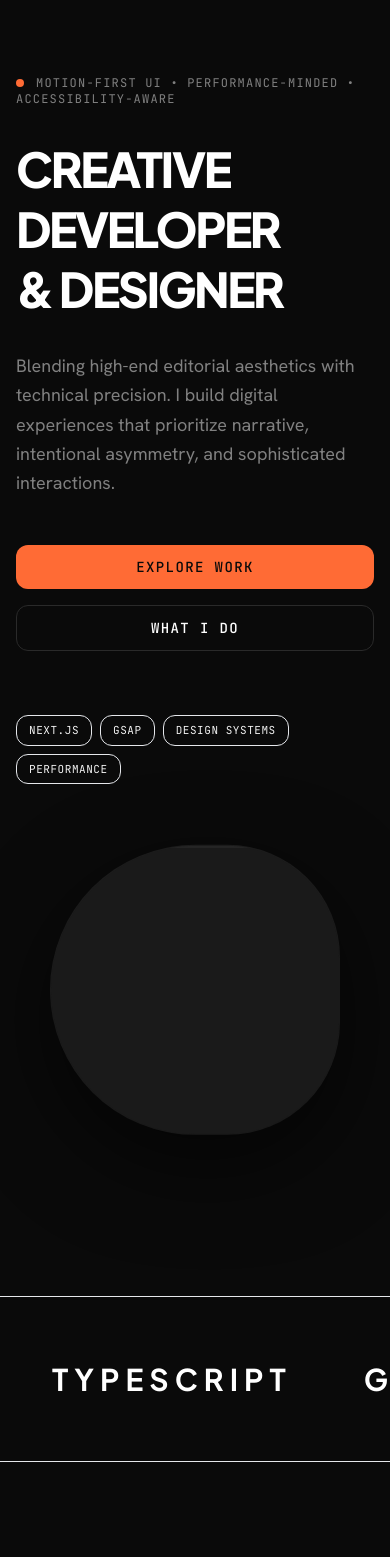
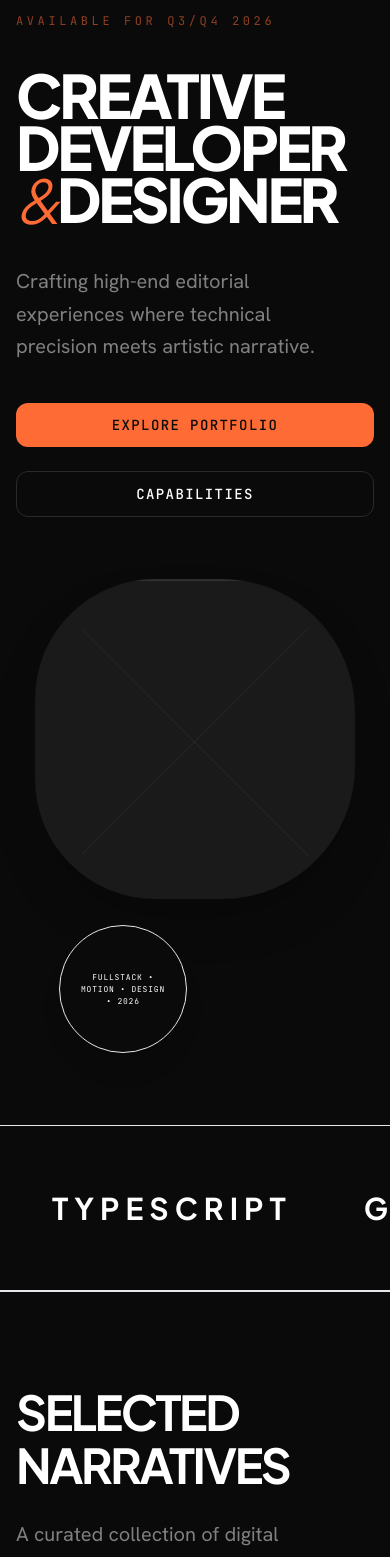
Before and after one commit to muhammadus-18/vibe-coded-1, a Next.js app: page / in a window 390 px wide. Shown: the part 160-1717 px from the top of the page. Built offline with nearby package versions, Linux system fonts and the light colour scheme.

Commit message:
feat: implement premium editorial enhancements (RevealText, HorizontalScroll, PageProgress)

```diff
--- a/src/app/home-client.jsx
+++ b/src/app/home-client.jsx
@@ -10,6 +10,8 @@ import ExperienceTimeline from '@/components/ExperienceTimeline';
 import TechMarquee from '@/components/TechMarquee';
 import ImpactStats from '@/components/ImpactStats';
 import FeaturedInsights from '@/components/FeaturedInsights';
+import RevealText from '@/components/RevealText';
+import HorizontalScroll from '@/components/HorizontalScroll';
 
 export default function Home({ posts }) {
   const heroVisual = useRef(null);
@@ -19,31 +21,7 @@ export default function Home({ posts }) {
     const reduceMotion =
       window.matchMedia?.('(prefers-reduced-motion: reduce)')?.matches ?? false;
 
-    // Stagger animation for hero content
-    if (heroContent.current) {
-      const texts = heroContent.current.querySelectorAll('[data-hero-text]');
-      const others = Array.from(heroContent.current.children).filter(child => !child.querySelector('[data-hero-text]'));
-
-      const tl = gsap.timeline();
-
-      tl.fromTo(texts, { y: '100%', opacity: 0 }, {
-        y: 0,
-        opacity: 1,
-        duration: 1.2,
-        stagger: 0.15,
-        ease: 'expo.out',
-      });
-
-      tl.fromTo(others, { y: 20, opacity: 0 }, {
-        y: 0,
-        opacity: 1,
-        duration: 0.8,
-        stagger: 0.1,
-        ease: 'power3.out',
-      }, '-=0.8');
-    }
-
-    // Border radius morphing animation for hero visual
+    // Stagger animation for hero visual elements
     if (!reduceMotion && heroVisual.current) {
       const tl = gsap.timeline({
         repeat: -1,
@@ -52,27 +30,22 @@ export default function Home({ posts }) {
 
       tl.to(heroVisual.current, {
         borderRadius: '30% 70% 70% 30% / 30% 30% 70% 70%',
-        duration: 2,
+        duration: 4,
         ease: 'power1.inOut',
       })
       .to(heroVisual.current, {
         borderRadius: '70% 30% 30% 70% / 30% 70% 70% 30%',
-        duration: 2,
-        ease: 'power1.inOut',
-      })
-      .to(heroVisual.current, {
-        borderRadius: '50% 50% 50% 50% / 50% 50% 50% 50%',
-        duration: 2,
+        duration: 4,
         ease: 'power1.inOut',
       });
 
       // Floating animation
       gsap.to(heroVisual.current, {
-        y: -15,
+        y: -20,
         duration: 3,
         repeat: -1,
         yoyo: true,
-        ease: 'power1.inOut'
+        ease: 'sine.inOut'
       });
     }
   }, []);
@@ -80,51 +53,59 @@ export default function Home({ posts }) {
   return (
     <div className="bg-background">
       {/* Hero */}
-      <section className="relative overflow-hidden">
-        <div className="container-page py-40">
+      <section className="relative overflow-hidden min-h-[90vh] flex items-center">
+        <div className="container-page py-24 md:py-40">
           <div className="grid grid-cols-1 lg:grid-cols-12 gap-x-6 gap-y-16 items-center">
-            <div ref={heroContent} className="lg:col-start-2 lg:col-span-5 space-y-8" data-reveal>
-              <p className="font-mono text-xs uppercase tracking-widest text-on-surface-variant">
-                <span className="inline-block w-2 h-2 rounded-full bg-primary-container mr-3" />
-                Motion-first UI • Performance-minded • Accessibility-aware
+            <div ref={heroContent} className="lg:col-start-1 lg:col-span-7 space-y-10">
+              <div className="overflow-hidden">
+                <p className="font-mono text-xs uppercase tracking-[0.3em] text-primary-container animate-pulse">
+                  Available for Q3/Q4 2026
                 </p>
-              <h1 className="font-display text-5xl md:text-[80px] font-extrabold text-foreground text-balance tracking-tighter leading-tight uppercase">
-                <span className="block overflow-hidden">
-                  <span className="inline-block" data-hero-text>Creative Developer</span>
-                </span>
-                <span className="block overflow-hidden">
-                  <span className="inline-block" data-hero-text>& Designer</span>
-                </span>
+              </div>
+
+              <h1 className="font-display text-6xl md:text-[110px] font-extrabold text-foreground tracking-tighter leading-[0.85] uppercase">
+                <RevealText speed={1.2}>Creative</RevealText>
+                <RevealText speed={1.2} delay={0.1}>Developer</RevealText>
+                <span className="text-primary-container italic font-light">&</span>
+                <RevealText speed={1.2} delay={0.2}>Designer</RevealText>
               </h1>
-              <p className="font-sans text-lg md:text-xl text-on-surface-variant max-w-xl leading-relaxed">
-                Blending high-end editorial aesthetics with technical precision. I build digital experiences that prioritize narrative, intentional asymmetry, and sophisticated interactions.
+
+              <div className="max-w-xl space-y-6">
+                <p className="font-sans text-xl md:text-2xl text-on-surface-variant leading-relaxed text-balance">
+                  Crafting high-end editorial experiences where technical precision meets artistic narrative.
                 </p>
-              <div className="flex flex-col sm:flex-row gap-4 pt-4">
-                <MagneticButton href="/work" className="btn-primary font-mono uppercase tracking-wider text-xs">
-                  Explore work
+                <div className="flex flex-col sm:flex-row gap-6 pt-4">
+                  <MagneticButton href="/work" className="btn-primary px-8 py-4 text-[11px]">
+                    Explore Portfolio
                   </MagneticButton>
-                <MagneticButton href="/services" className="btn-ghost font-mono uppercase tracking-wider text-xs" max={14}>
-                  What I do
+                  <MagneticButton href="/services" className="btn-ghost px-8 py-4 text-[11px]">
+                    Capabilities
                   </MagneticButton>
                 </div>
-              <div className="pt-8 flex flex-wrap gap-2">
-                {['Next.js', 'GSAP', 'Design Systems', 'Performance'].map((t) => (
-                  <span key={t} className="font-mono px-3 py-1.5 bg-surface-bright/20 text-on-surface border border-outline-variant/30 rounded-xl text-[11px] uppercase tracking-wider">
-                    {t}
-                  </span>
-                ))}
               </div>
             </div>
 
-            <div className="lg:col-start-8 lg:col-span-5 flex items-center justify-center" data-reveal data-reveal-from="right" data-reveal-delay="0.05">
+            <div className="lg:col-start-9 lg:col-span-4 flex items-center justify-center">
+              <div className="relative group">
                 <div
                   ref={heroVisual}
-                id="hero-visual"
-                className="relative w-72 h-72 sm:w-96 sm:h-96 bg-surface-bright rounded-[12px] shadow-glowStrong overflow-hidden"
+                  className="relative w-80 h-80 sm:w-[450px] sm:h-[450px] bg-surface-bright rounded-[120px] shadow-2xl overflow-hidden transition-all duration-1000 group-hover:scale-105"
                 >
-                <div className="absolute inset-0 bg-[radial-gradient(circle_at_30%_20%,rgba(255,107,53,0.35),transparent_55%)]" />
-                <div className="absolute inset-0 bg-[radial-gradient(circle_at_70%_75%,rgba(0,0,0,0.8),transparent_60%)]" />
-                <div className="absolute inset-0 border-[1px] border-white/5 rounded-[12px] pointer-events-none" />
+                  <div className="absolute inset-0 bg-[radial-gradient(circle_at_30%_20%,rgba(255,107,53,0.4),transparent_55%)] animate-pulse" />
+                  <div className="absolute inset-0 bg-[radial-gradient(circle_at_70%_75%,rgba(0,0,0,0.6),transparent_60%)]" />
+                  <div className="absolute inset-0 border border-white/10 rounded-inherit pointer-events-none" />
+
+                  {/* Decorative lines */}
+                  <div className="absolute top-1/2 left-0 w-full h-[1px] bg-white/5 -rotate-45" />
+                  <div className="absolute top-1/2 left-0 w-full h-[1px] bg-white/5 rotate-45" />
+                </div>
+
+                {/* Floating badge */}
+                <div className="absolute -bottom-6 -right-6 w-32 h-32 bg-background border border-outline-variant/30 rounded-full flex items-center justify-center p-4 shadow-xl animate-spin-slow">
+                  <p className="font-mono text-[8px] uppercase tracking-widest text-center">
+                    Fullstack • Motion • Design • 2026
+                  </p>
+                </div>
               </div>
             </div>
           </div>
@@ -133,48 +114,24 @@ export default function Home({ posts }) {
 
       <TechMarquee />
 
-      {/* Featured Projects */}
-      <section className="container-page py-40">
-        <div className="flex items-end justify-between gap-6 mb-16" data-reveal>
-          <div className="lg:col-start-2 lg:col-span-8">
-            <h2 className="font-display text-4xl md:text-5xl font-bold text-foreground tracking-tight">Featured projects</h2>
-            <p className="font-sans text-on-surface-variant mt-4 text-lg">A few recent builds with crisp UX and disciplined motion.</p>
+      {/* Featured Projects - Horizontal Scroll */}
+      <section className="py-24 md:py-40 border-t border-outline-variant/20">
+        <div className="container-page mb-20">
+          <div className="flex flex-col md:flex-row md:items-end justify-between gap-8">
+            <div className="max-w-2xl">
+              <h2 className="font-display text-5xl md:text-7xl font-bold text-foreground tracking-tighter uppercase leading-none">
+                <RevealText>Selected</RevealText>
+                <RevealText delay={0.1}>Narratives</RevealText>
+              </h2>
+              <p className="font-sans text-on-surface-variant mt-6 text-xl leading-relaxed">A curated collection of digital architecture and visual storytelling.</p>
             </div>
-          <Link href="/work" className="hidden sm:inline-flex font-mono text-sm text-primary hover:text-primary-container transition-colors tracking-widest uppercase">
-            View all →
+            <Link href="/work" className="font-mono text-sm text-primary hover:text-primary-container transition-all hover:tracking-[0.2em] uppercase tracking-widest">
+              Explore All Works →
             </Link>
           </div>
+        </div>
 
-        <div className="grid grid-cols-1 md:grid-cols-2 gap-8 lg:gap-12 lg:px-12">
-          {projects.slice(0, 4).map((p) => (
-            <Link key={p.id} href={`/work/${p.id}`} className="card card-hover overflow-hidden group block" data-reveal>
-              <div className="relative aspect-video p-5">
-                <div className="absolute inset-0 bg-surface-bright/40" />
-                <div className="relative w-full h-full rounded-[12px] bg-background/50 border border-outline-variant/20 overflow-hidden">
-                  <div className="absolute inset-0 bg-[radial-gradient(circle_at_center,rgba(255,107,53,0.1),transparent_70%)]" />
-                </div>
-              </div>
-              <div className="p-8 pt-4">
-                <div className="flex items-start justify-between gap-4">
-                  <h3 className="font-display text-2xl font-bold text-foreground group-hover:text-primary transition-colors tracking-tight">
-                    {p.title}
-                  </h3>
-                  <span className="font-mono text-xs text-on-surface-variant bg-surface-bright/50 px-2 py-1 rounded-md group-hover:text-primary transition-colors">
-                    {p.tags[0] || 'Web'}
-                  </span>
-                </div>
-                <p className="font-sans text-on-surface-variant mt-4 leading-relaxed">{p.description}</p>
-                <div className="mt-6 flex flex-wrap gap-2">
-                  {p.tags.slice(1, 4).map((t) => (
-                    <span key={t} className="font-mono px-2 py-1 text-on-surface-variant/70 border border-outline-variant/30 rounded-md text-[11px] uppercase tracking-wider">
-                      {t}
-                    </span>
-                  ))}
-                </div>
-              </div>
-            </Link>
-          ))}
-        </div>
+        <HorizontalScroll projects={projects.slice(0, 5)} />
       </section>
 
       <ImpactStats />
@@ -182,22 +139,24 @@ export default function Home({ posts }) {
       <ExperienceTimeline />
       <FeaturedInsights posts={posts} />
 
-      {/* Contact */}
+      {/* Final Call to Action */}
       <section className="container-page py-40">
-        <div className="card p-10 md:p-16 lg:mx-12" data-reveal>
-          <div className="flex flex-col md:flex-row md:items-center md:justify-between gap-10">
-            <div className="max-w-xl">
-              <h2 className="font-display text-4xl md:text-5xl font-bold text-foreground tracking-tight">Let’s build something great.</h2>
-              <p className="font-sans text-on-surface-variant mt-6 text-lg leading-relaxed">
-                If you like this style of work, I’m available for freelance projects and collaborations.
+        <div className="card p-12 md:p-24 lg:mx-12 text-center relative overflow-hidden">
+          <div className="absolute inset-0 bg-[radial-gradient(circle_at_50%_50%,rgba(255,107,53,0.05),transparent_70%)]" />
+          <div className="relative z-10 space-y-10">
+            <h2 className="font-display text-5xl md:text-8xl font-bold text-foreground tracking-tighter uppercase leading-none">
+              Ready for the<br/>
+              <span className="text-primary-container">Next Level?</span>
+            </h2>
+            <p className="font-sans text-on-surface-variant text-xl md:text-2xl max-w-2xl mx-auto leading-relaxed">
+              Currently accepting new projects for Q4 2026. Let's build a digital experience that resonates.
             </p>
-            </div>
-            <div className="flex flex-col sm:flex-row gap-4">
-              <MagneticButton className="btn-primary font-mono uppercase tracking-wider text-xs" href="mailto:hello@example.com" max={16}>
-                Email me
+            <div className="flex flex-col sm:flex-row justify-center gap-6 pt-6">
+              <MagneticButton className="btn-primary px-10 py-5 text-[11px]" href="mailto:hello@example.com">
+                Inquire Project
               </MagneticButton>
-              <MagneticButton className="btn-ghost font-mono uppercase tracking-wider text-xs" href="/work" max={14}>
-                See case studies
+              <MagneticButton className="btn-ghost px-10 py-5 text-[11px]" href="/work">
+                View Archive
               </MagneticButton>
             </div>
           </div>
--- a/src/app/layout.js
+++ b/src/app/layout.js
@@ -8,6 +8,7 @@ import SmoothScroll from '@/components/SmoothScroll';
 import CommandMenu from '@/components/CommandMenu';
 
 import Grain from '@/components/Grain';
+import PageProgress from '@/components/PageProgress';
 import { Analytics } from '@vercel/analytics/react';
 import { SpeedInsights } from '@vercel/speed-insights/next';
 import { getAllPosts } from '@/lib/posts';
@@ -57,6 +58,7 @@ export default function RootLayout({ children }) {
               Skip to content
             </a>
             <Navbar />
+            <PageProgress />
             <main id="main">{children}</main>
             <Footer />
 
--- /dev/null
+++ b/src/components/RevealText.jsx
@@ -0,0 +1,57 @@
+'use client';
+
+import { useEffect, useRef } from 'react';
+import gsap from 'gsap';
+import { ScrollTrigger } from 'gsap/ScrollTrigger';
+
+export default function RevealText({ children, className = '', delay = 0, speed = 1, once = true }) {
+  const containerRef = useRef(null);
+
+  useEffect(() => {
+    gsap.registerPlugin(ScrollTrigger);
+
+    const element = containerRef.current;
+    if (!element) return;
+
+    // Split text into words (simple split for demo, usually use SplitType library)
+    const text = element.innerText;
+    const words = text.split(' ');
+    element.innerHTML = words
+      .map(word => `<span class="inline-block overflow-hidden"><span class="reveal-word inline-block">${word}&nbsp;</span></span>`)
+      .join('');
+
+    const wordSpans = element.querySelectorAll('.reveal-word');
+
+    const tl = gsap.timeline({
+      scrollTrigger: {
+        trigger: element,
+        start: 'top 90%',
+        toggleActions: once ? 'play none none none' : 'play none none reverse',
+      },
+    });
+
+    tl.fromTo(
+      wordSpans,
+      { y: '110%', opacity: 0 },
+      {
+        y: '0%',
+        opacity: 1,
+        duration: 0.8 * speed,
+        stagger: 0.05,
+        ease: 'expo.out',
+        delay: delay,
+      }
+    );
+
+    return () => {
+      if (tl.scrollTrigger) tl.scrollTrigger.kill();
+      tl.kill();
+    };
+  }, [delay, speed, once]);
+
+  return (
+    <div ref={containerRef} className={`reveal-text ${className}`}>
+      {children}
+    </div>
+  );
+}
```
Also changed, not shown: src/components/PageProgress.jsx (added, +33 -0 lines). Lines whose indentation alone changed are shown as unchanged.
